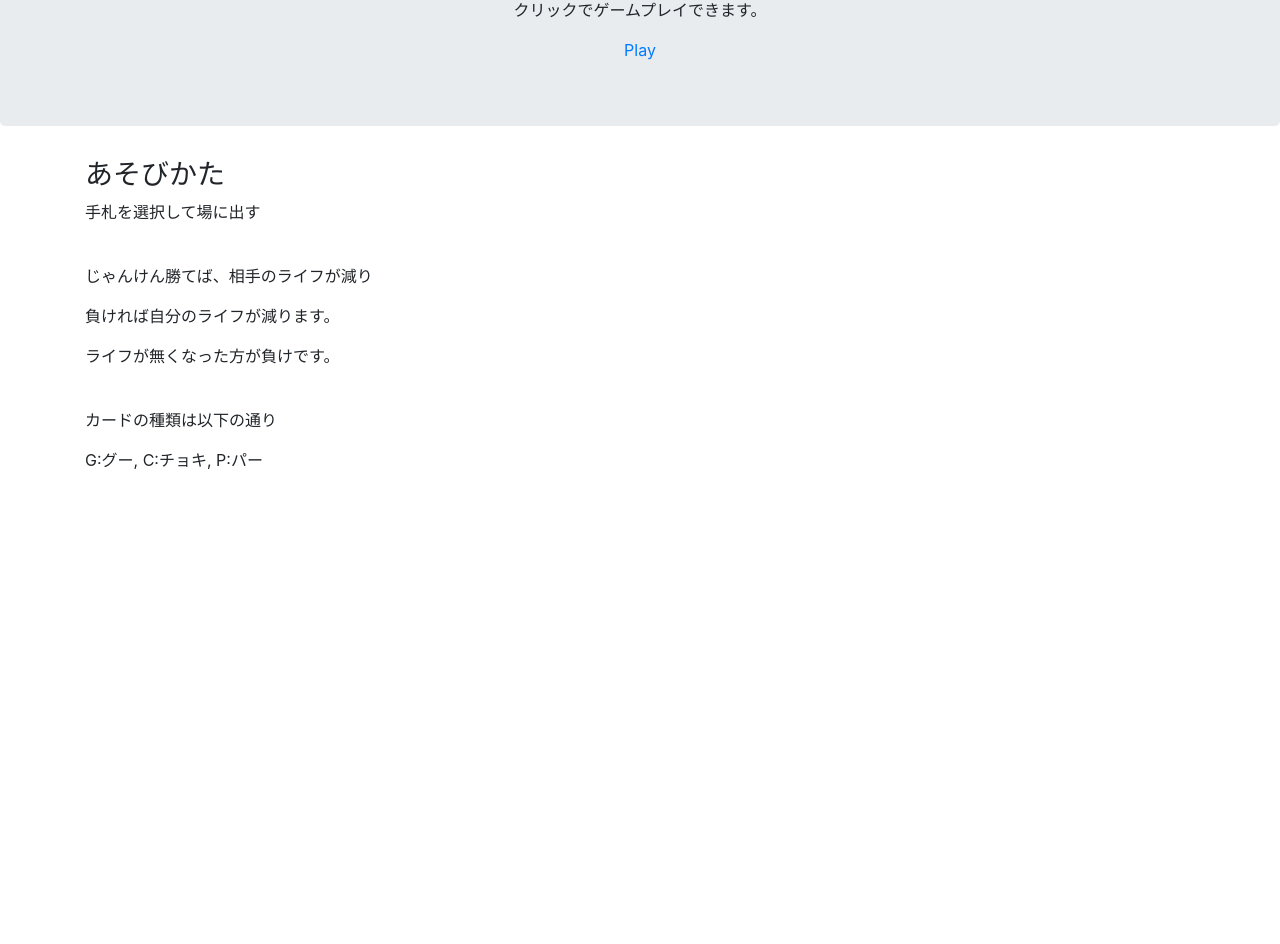
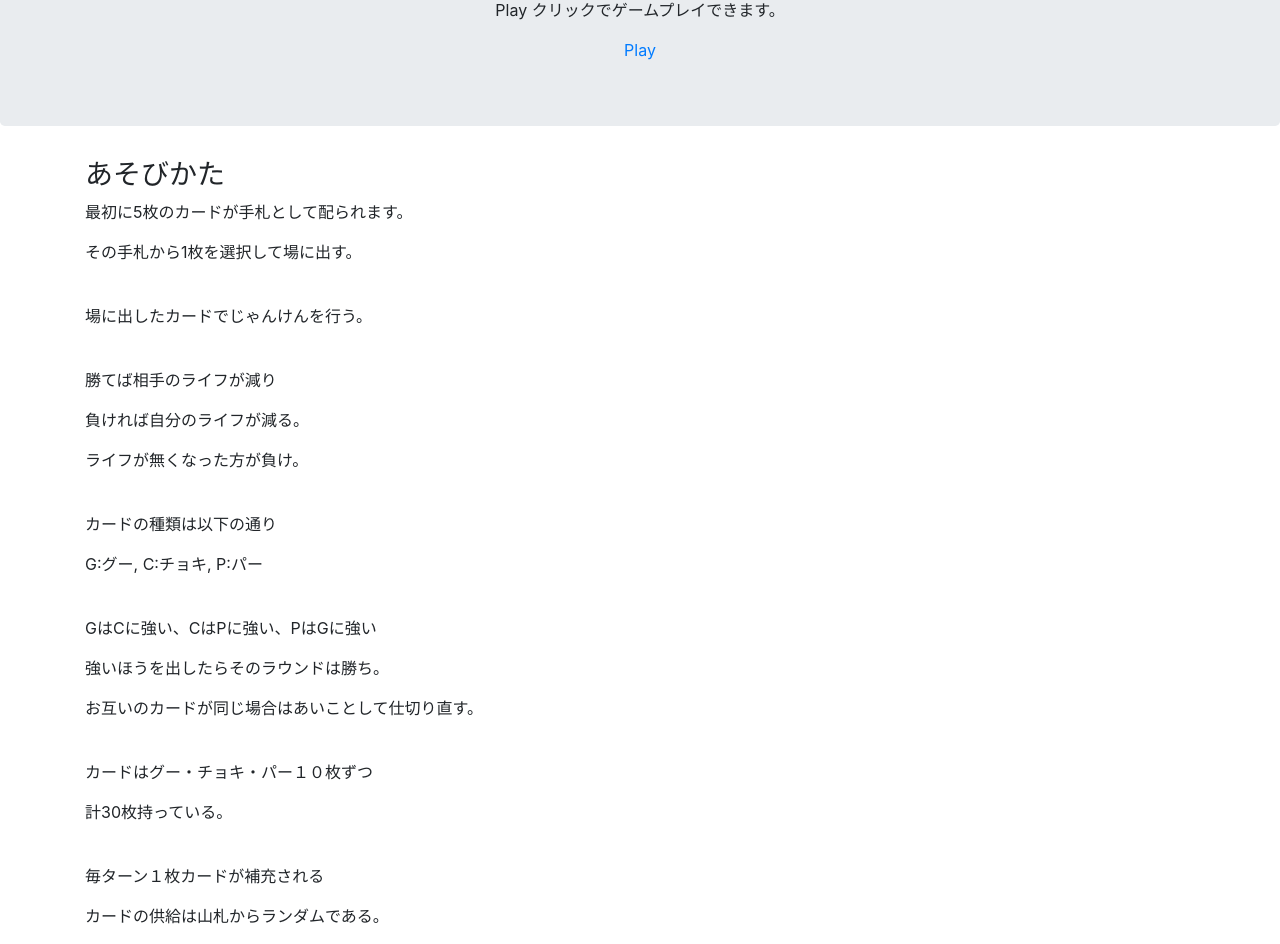
Before and after one commit to nakatsup3/yakyuken, a plain HTML site: page index.html in a window 1280 px wide. Shown: the part 122-1066 px from the top of the page. Before the commit the page ends 800 px from the top, so only its background shows below. Drawn offline with nearby package versions, Linux system fonts and the light colour scheme.

Commit message:
遊び方、ルールの記載追加

```diff
--- a/index.html
+++ b/index.html
@@ -1,19 +1,19 @@
 <!DOCTYPE html>
 <html lang="en">
 <head>
-  <title>Catfall</title>
+  <title>Yakyuken</title>
   <meta charset="utf-8">
   <meta name="viewport" content="width=device-width, initial-scale=1">
   <link rel="stylesheet" href="https://cdn.jsdelivr.net/npm/bootstrap@4.6.2/dist/css/bootstrap.min.css">
   <script src="https://cdn.jsdelivr.net/npm/jquery@3.7.1/dist/jquery.slim.min.js"></script>
   <script src="https://cdn.jsdelivr.net/npm/popper.js@1.16.1/dist/umd/popper.min.js"></script>
-  <script src="https://cdn.jsdelivr.net/npm/bootstrap@4.6.2/dist/js/bootstrap.bundle.min.js"></script>
+
 </head>
 <body>
 
 <div class="jumbotron text-center">
-  <h1>限定じゃんけん 野球拳</h1>
-  <p>クリックでゲームプレイできます。</p>
+  <h1>限定野球拳</h1>
+  <p>Play クリックでゲームプレイできます。</p>
   <a href="./play.html">Play</a>
 </div>
 
@@ -21,15 +21,27 @@
   <div class="row">
     <div class="col-sm-8">
       <h3>あそびかた</h3>
-      <p>手札を選択して場に出す</p>
+      <p>最初に5枚のカードが手札として配られます。</p>
+      <p>その手札から1枚を選択して場に出す。</p>
       <br/>
-      <p>じゃんけん勝てば、相手のライフが減り</p>
-      <p>負ければ自分のライフが減ります。</p>
-      <p>ライフが無くなった方が負けです。</p>
+      <p>場に出したカードでじゃんけんを行う。</p>
+      <br/>
+      <p>勝てば相手のライフが減り</p>
+      <p>負ければ自分のライフが減る。</p>
+      <p>ライフが無くなった方が負け。</p>
       <br/>
       <p>カードの種類は以下の通り</p>
       <p>G:グー, C:チョキ, P:パー</p>
       <br/>
+      <p>GはCに強い、CはPに強い、PはGに強い</p>
+      <p>強いほうを出したらそのラウンドは勝ち。</p>
+      <p>お互いのカードが同じ場合はあいことして仕切り直す。</p>
+      <br/>
+      <p>カードはグー・チョキ・パー１０枚ずつ</p>
+      <p>計30枚持っている。</p>
+      <br/>
+      <p>毎ターン１枚カードが補充される</p>
+      <p>カードの供給は山札からランダムである。</p>
     </div>
   </div>
 </div>
```
